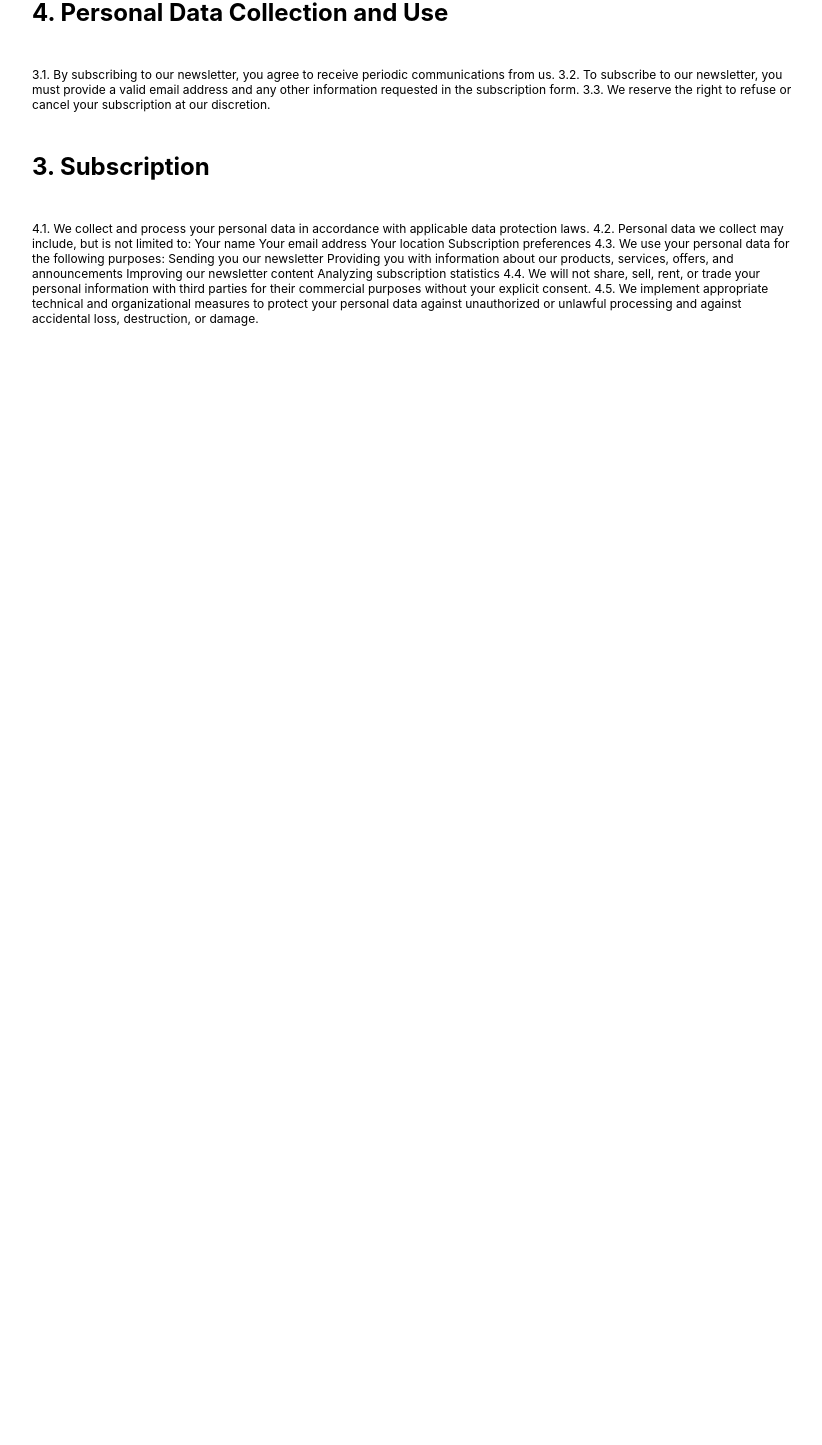
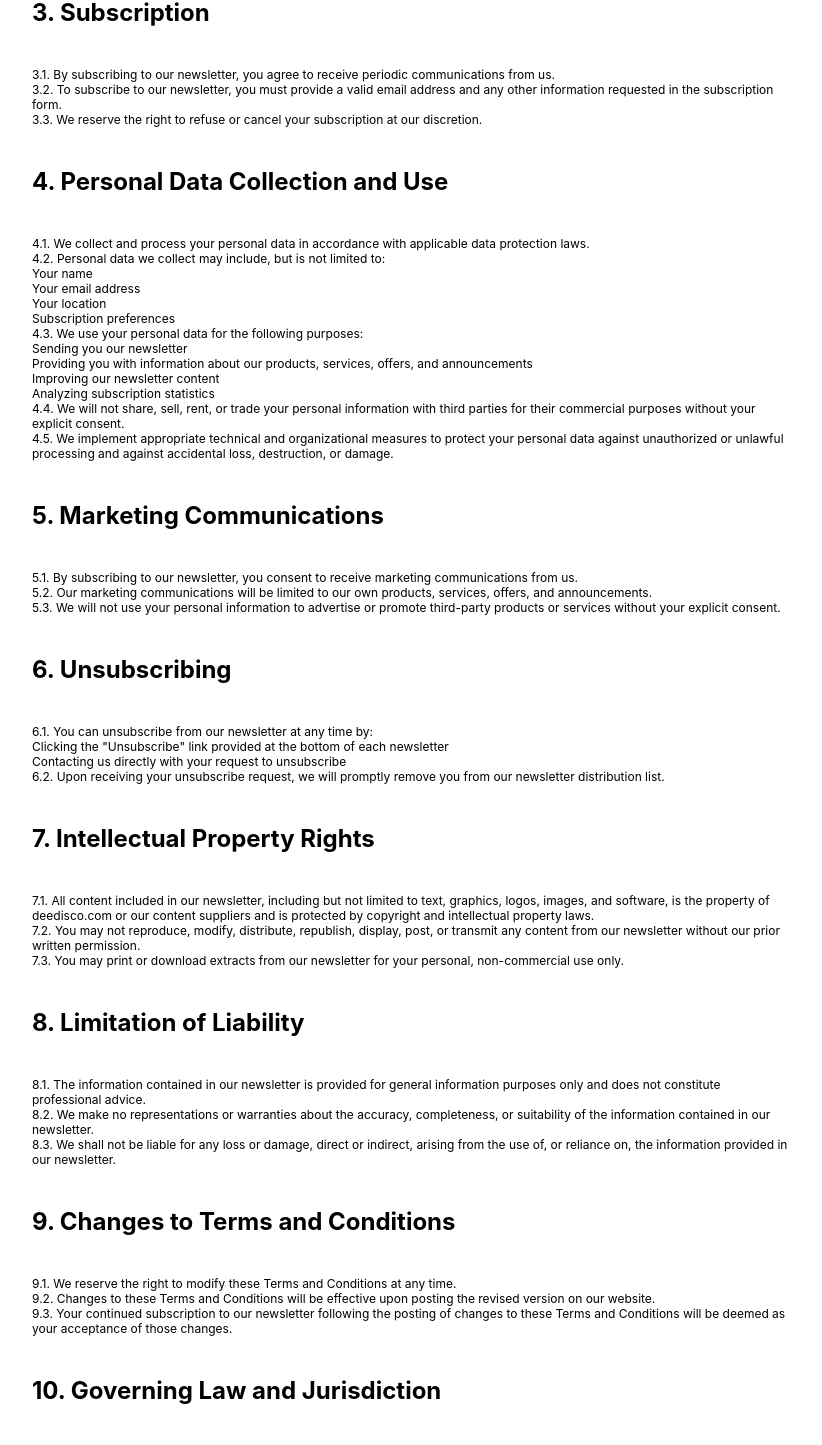
Before and after one commit to zoltanalmodo/ddisco-003, a React (Create React App) app: page /#/terms-and-conditions in a window 1280 px wide. Shown: the part 466-1911 px from the top of the page, without its empty margins (228-1050 px from the left). Before the commit the page ends 804 px from the top, so only its background shows below. Built offline with nearby package versions, Linux system fonts and the light colour scheme; no server answers.

Commit message:
terms population finished checking style

```diff
--- a/src/components/Terms.js
+++ b/src/components/Terms.js
@@ -16,29 +16,53 @@ export const Terms = () => {
             By subscribing to our newsletter, you accept these Terms and Conditions in full.
             If you disagree with these Terms and Conditions or any part of them,
             you should not subscribe to our newsletter.</p>
+        <h1>3. Subscription</h1>
+            <p>3.1. By subscribing to our newsletter, you agree to receive periodic communications from us.<br />
+            3.2. To subscribe to our newsletter, you must provide a valid email address and any other
+            information requested in the subscription form.<br />
+            3.3. We reserve the right to refuse or cancel your subscription at our discretion.</p>
         <h1>4. Personal Data Collection and Use</h1>
-            <p>3.1. By subscribing to our newsletter, you agree to receive periodic communications from us.
-            3.2. To subscribe to our newsletter, you must provide a valid email address and any other
-            information requested in the subscription form.
-            3.3. We reserve the right to refuse or cancel your subscription at our discretion.</p>
-        <h1>3. Subscription</h1>
-            <p>4.1. We collect and process your personal data in accordance with applicable data protection laws.
-4.2. Personal data we collect may include, but is not limited to:
-
-Your name
-Your email address
-Your location
-Subscription preferences
-
-4.3. We use your personal data for the following purposes:
-
-Sending you our newsletter
-Providing you with information about our products, services, offers, and announcements
-Improving our newsletter content
-Analyzing subscription statistics
-
-4.4. We will not share, sell, rent, or trade your personal information with third parties for their commercial purposes without your explicit consent.
+            <p>4.1. We collect and process your personal data in accordance with applicable data protection laws.<br />
+            4.2. Personal data we collect may include, but is not limited to:<br />
+            Your name<br />
+            Your email address<br />
+            Your location<br />
+            Subscription preferences<br />
+            4.3. We use your personal data for the following purposes:<br />
+            Sending you our newsletter<br />
+            Providing you with information about our products, services, offers, and announcements<br />
+            Improving our newsletter content<br />
+            Analyzing subscription statistics<br />
+            4.4. We will not share, sell, rent, or trade your personal information with third parties for their commercial purposes without your explicit consent.<br />
             4.5. We implement appropriate technical and organizational measures to protect your personal data against unauthorized or unlawful processing and against accidental loss, destruction, or damage.</p>
+        <h1>5. Marketing Communications</h1>
+            <p>5.1. By subscribing to our newsletter, you consent to receive marketing communications from us.<br />
+            5.2. Our marketing communications will be limited to our own products, services, offers, and announcements.<br />
+            5.3. We will not use your personal information to advertise or promote third-party products or services without your explicit consent.</p>
+        <h1>6. Unsubscribing</h1>
+            <p>6.1. You can unsubscribe from our newsletter at any time by:<br />
+            Clicking the "Unsubscribe" link provided at the bottom of each newsletter<br />
+            Contacting us directly with your request to unsubscribe<br />
+            6.2. Upon receiving your unsubscribe request, we will promptly remove you from our newsletter distribution list.</p>
+        <h1>7. Intellectual Property Rights</h1>
+            <p>7.1. All content included in our newsletter, including but not limited to text, graphics, logos, images, and software, is the property of deedisco.com or our content suppliers and is protected by copyright and intellectual property laws.<br />
+            7.2. You may not reproduce, modify, distribute, republish, display, post, or transmit any content from our newsletter without our prior written permission.<br />
+            7.3. You may print or download extracts from our newsletter for your personal, non-commercial use only.</p>
+        <h1>8. Limitation of Liability</h1>
+            <p>8.1. The information contained in our newsletter is provided for general information purposes only and does not constitute professional advice.<br />
+            8.2. We make no representations or warranties about the accuracy, completeness, or suitability of the information contained in our newsletter.<br />
+            8.3. We shall not be liable for any loss or damage, direct or indirect, arising from the use of, or reliance on, the information provided in our newsletter.</p>
+        <h1>9. Changes to Terms and Conditions</h1>
+            <p>9.1. We reserve the right to modify these Terms and Conditions at any time.<br />
+            9.2. Changes to these Terms and Conditions will be effective upon posting the revised version on our website.<br />
+            9.3. Your continued subscription to our newsletter following the posting of changes to these Terms and Conditions will be deemed as your acceptance of those changes.</p>
+        <h1>10. Governing Law and Jurisdiction</h1>
+            <p>10.1. These Terms and Conditions shall be governed by and construed in accordance with the laws of United Kingdom.<br />
+            10.2. Any disputes arising under these Terms and Conditions shall be subject to the exclusive jurisdiction of the courts of United Kingdom.</p>
+        <h1>11. Contact Information</h1>
+            <p>If you have any questions about these Terms and Conditions, please contact us at:<br />
+            deedisco.com<br />
+            deedisco.com@gmail.com</p>
         </div>
       </div>
     </div>
```
Lines whose indentation alone changed are shown as unchanged.
